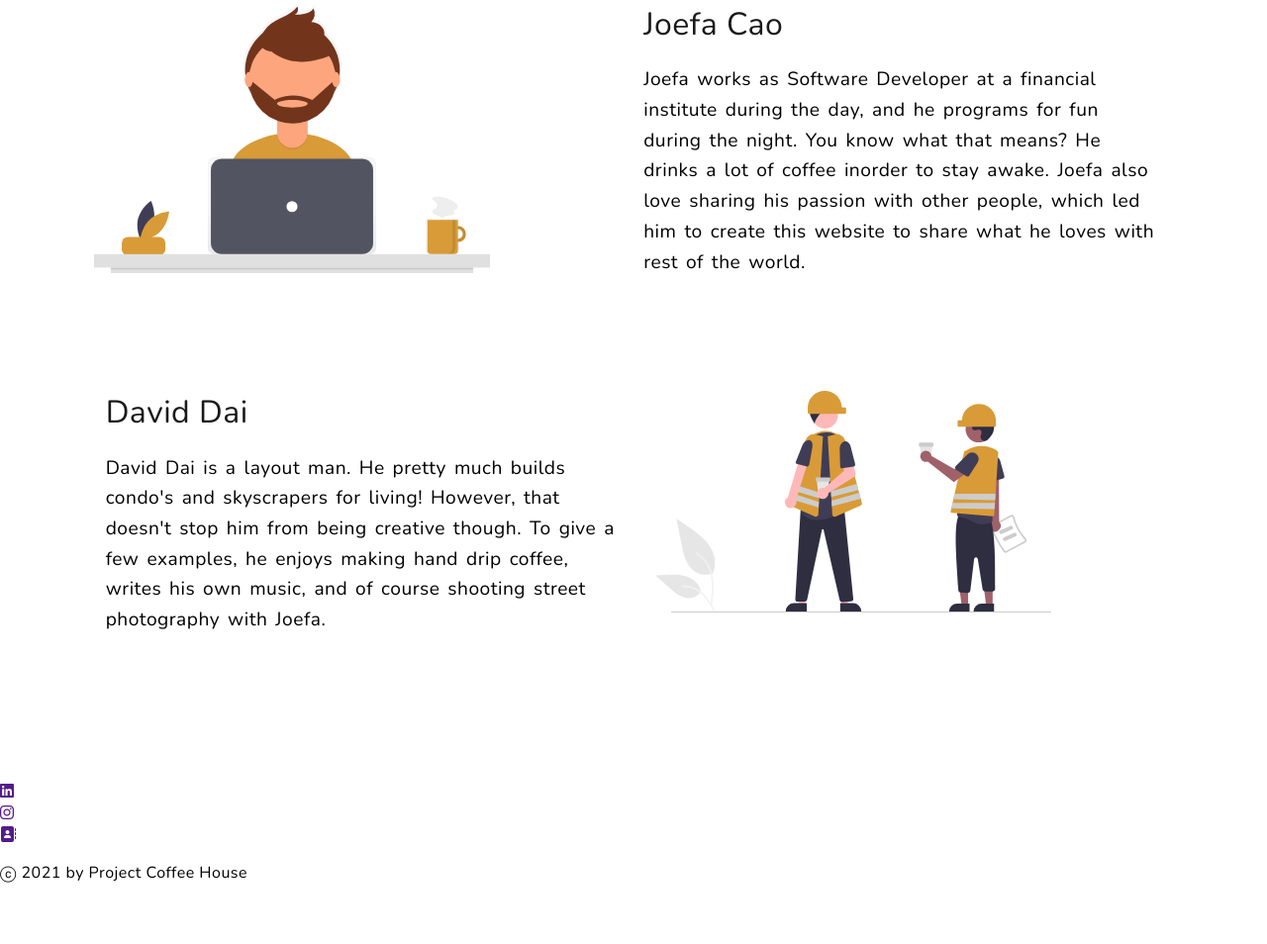
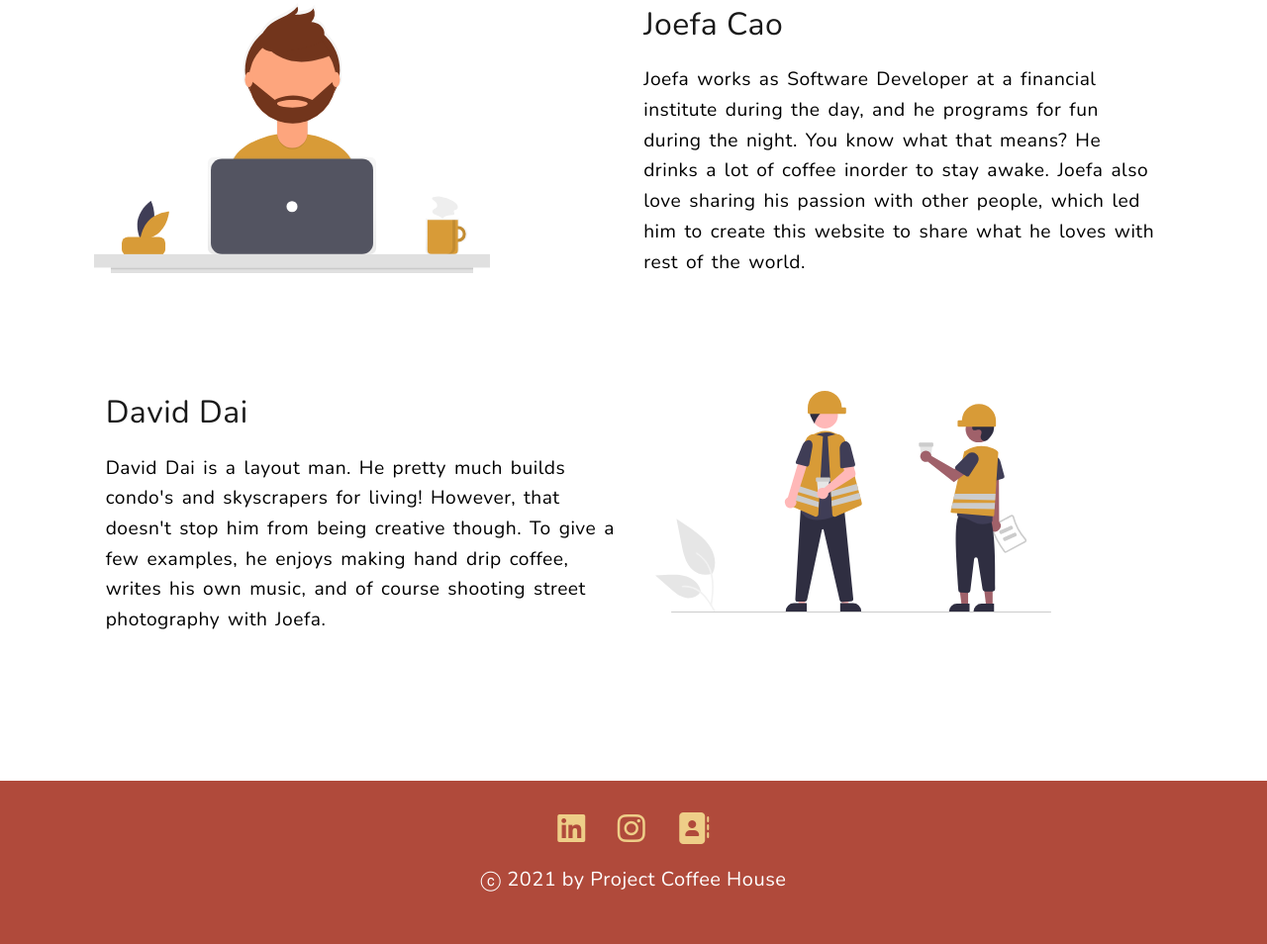
Before and after one commit to Joefahing/Coffee-House, a plain HTML site: page index.html in a window 1280 px wide. Shown: the part 1656-2610 px from the top of the page at 99% size. Before the commit the page ends 2549 px from the top, so only its background shows below. Drawn offline with nearby package versions, Linux system fonts and the light colour scheme.

Commit message:
add style to footer section

```diff
--- a/css/about.css
+++ b/css/about.css
@@ -1,5 +1,6 @@
 /* About page styling */
 
+/* Main Content */
 main{
     margin-top: 5rem;
 }
@@ -21,7 +22,7 @@ main{
     width: 100%;
     display: grid;
     grid-template-columns: 1fr 1fr 1fr;
-    column-gap: 1rem;
+    column-gap: 2rem;
     margin-top: 2rem;
 }
 
@@ -81,3 +82,36 @@ main{
     word-spacing: 2.5px;
     line-height: 1.6;
 }
+
+/* Footer */
+footer{
+    width: 100%;
+    background-color: var(--brand-color-dark);
+}
+
+.footer-container{
+    display: flex;
+    flex-direction: column;
+    align-items: center;
+    justify-content: center;
+}
+
+.icon-container{
+    display: flex;
+    column-gap: 2rem;
+}
+
+.icon-container .fab, .icon-container .fas{
+    color: var(--cta-color);
+    font-size: 2rem;
+}
+
+.icon-container li:hover .fab, .icon-container li:hover .fas{
+    color:var(--grayscale300);
+}
+
+.footer-container p{
+    color: white;
+    font-size: 1.25rem;
+
+}
--- a/css/global.css
+++ b/css/global.css
@@ -28,6 +28,7 @@ body{
     margin: 0 auto;
     font-family: 'Nunito', 'Monaco', sans-serif;
     background-color: white;
+    width: 100%;
 }
 
 /* Typography */
--- a/index.html
+++ b/index.html
@@ -85,7 +85,8 @@
                     <div class="about-item-container">
                         <h4 class="about-name">Joefa Cao</h4>
                         <p class="about-intro">
-                            Joefa works as Software Developer at a financial institute during the day, and he programs for
+                            Joefa works as Software Developer at a financial institute during the day, and he programs
+                            for
                             fun during the night.
                             You know what that means? He drinks a lot of coffee inorder to stay awake. Joefa also love
                             sharing
@@ -95,13 +96,16 @@
                     </div>
                 </div>
                 <div class="about-container reverse">
-                    <div class="about-item-container"><img src="./assets/images/construction.svg" alt="construction worker"></div>
+                    <div class="about-item-container"><img src="./assets/images/construction.svg"
+                            alt="construction worker"></div>
                     <div class="about-item-container">
                         <h4 class="about-name">David Dai</h4>
                         <p class="about-intro">
-                            David Dai is a layout man. He pretty much builds condo's and skyscrapers for living! However,
+                            David Dai is a layout man. He pretty much builds condo's and skyscrapers for living!
+                            However,
                             that doesn't stop him from
-                            being creative though. To give a few examples, he enjoys making hand drip coffee, writes his own
+                            being creative though. To give a few examples, he enjoys making hand drip coffee, writes his
+                            own
                             music, and of course shooting
                             street photography with Joefa.
                         </p>
@@ -112,13 +116,14 @@
         </section>
     </main>
     <footer>
-        <ul>
-            <li><a href=""><i class="fab fa-linkedin"></i></a></li>
-            <li><a href=""><i class="fab fa-instagram"></i></a></li>
-            <li><a href=""><i class="fas fa-address-book"></i></a></li>
-        </ul>
-        <p>ⓒ 2021 by Project Coffee House</p>
+        <div class="container footer-container">
+            <ul class="icon-container">
+                <li><a href=""><i class="fab fa-linkedin"></i></a></li>
+                <li><a href=""><i class="fab fa-instagram"></i></a></li>
+                <li><a href=""><i class="fas fa-address-book"></i></a></li>
+            </ul>
+            <p>ⓒ 2021 by Project Coffee House</p>
+        </div>
     </footer>
 </body>
-
 </html>
```
